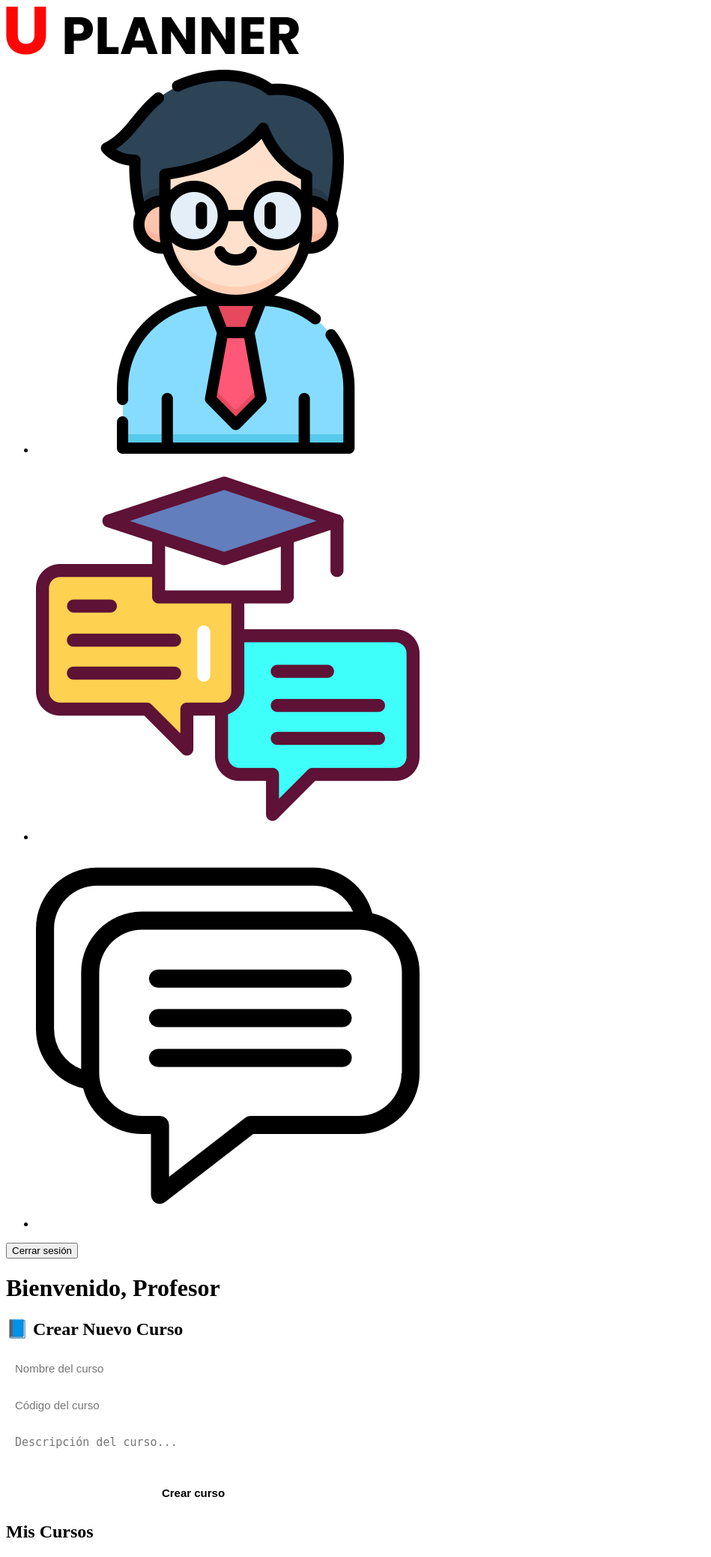
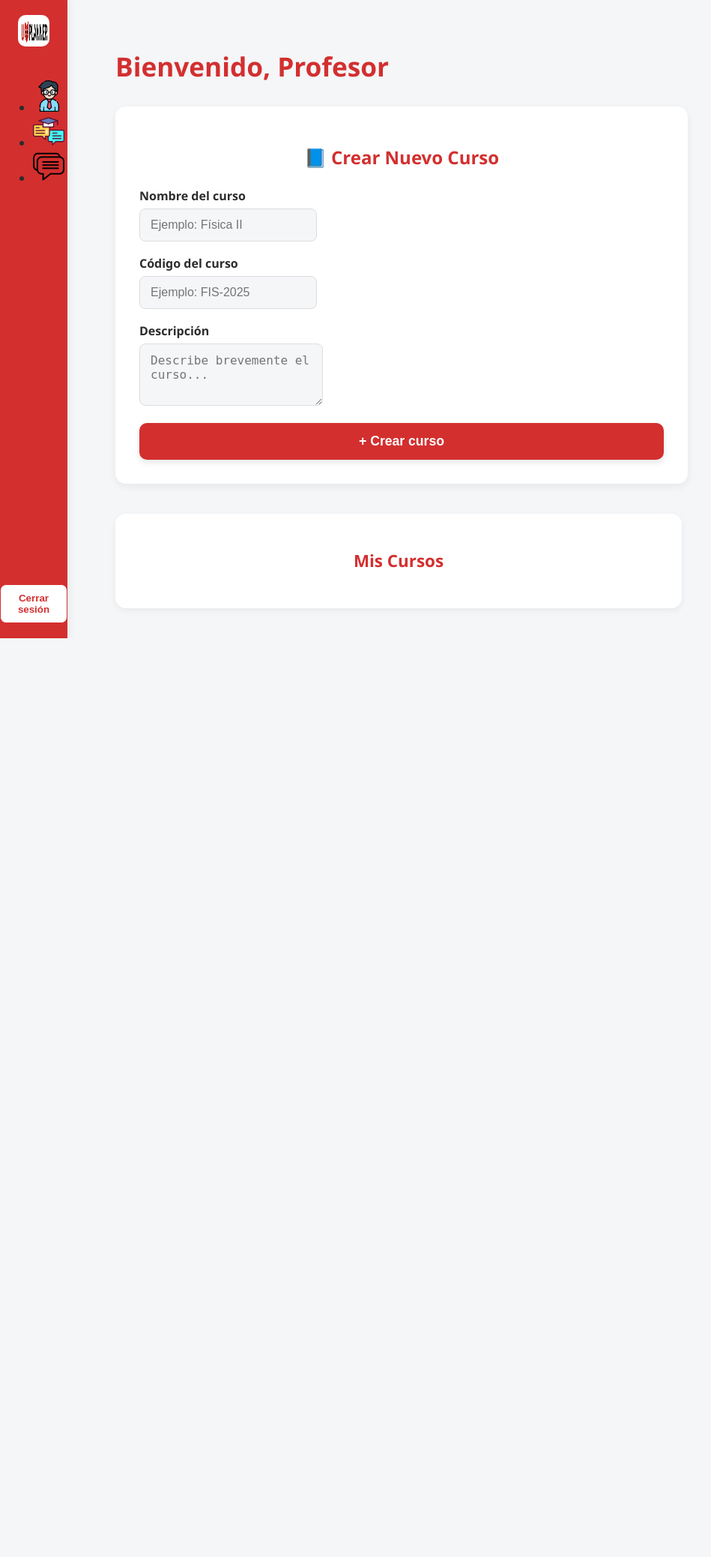
Before and after one commit to juanjosek301-dot/planner-universitario-juancano, a Flask app: page /profesor in a window 1280 px wide. Shown: the whole page at 75% size, without its empty margins (0-949 px from the left). After the commit the page ends 851 px from the top, so only its background shows below. Run offline with Flask 3, Linux system fonts and the light colour scheme.

Commit message:
creacion curso parte de profesor

```diff
--- a/Backend/controller/usuario_controller.py
+++ b/Backend/controller/usuario_controller.py
@@ -57,10 +57,10 @@ class ControladorUsuarios:
         conn = ControladorUsuarios.obtener_conexion()
         cursor = conn.cursor()
         try:
-            cursor.execute("SELECT nombre, correo, clave, rol FROM usuarios WHERE correo = %s", (correo,))
+            cursor.execute("SELECT id, nombre, correo, clave, rol FROM usuarios WHERE correo = %s", (correo,))
             row = cursor.fetchone()
             if row:
-                return Usuario(nombre=row[0], correo=row[1], clave=row[2], rol=row[3])
+                return Usuario(id= row[0], nombre=row[1], correo=row[2], clave=row[3], rol=row[4])
             return None
         finally:
             cursor.close()
--- a/Backend/model/Curso.py
+++ b/Backend/model/Curso.py
@@ -1,7 +1,6 @@
 class Curso:
-    def __init__(self, id=None, nombre=None, descripcion=None, codigo=None, id_profesor=None):
-        self.id = id
+    def __init__(self, nombre, codigo, descripcion, id_profesor):
         self.nombre = nombre
+        self.codigo = codigo
         self.descripcion = descripcion
-        self.codigo = codigo
         self.id_profesor = id_profesor
--- a/Backend/model/Usuario.py
+++ b/Backend/model/Usuario.py
@@ -1,5 +1,6 @@
 class Usuario:
-    def __init__(self, nombre, correo, clave, rol):
+    def __init__(self, nombre, correo, clave, rol, id=None):
+        self.id = id
         self.nombre = nombre
         self.correo = correo
         self.clave = clave
--- a/Backend/routes/usuario_routes.py
+++ b/Backend/routes/usuario_routes.py
@@ -47,7 +47,8 @@ def login_usuario():
         return jsonify({
             'mensaje': 'Inicio de sesión exitoso',
             'rol': usuario.rol,
-            'nombre': usuario.nombre
+            'nombre': usuario.nombre,
+            "id_usuario": usuario.id
         }), 200
     else:
         return jsonify({'error': 'Correo o clave incorrectos'}), 401
--- a/Fronted/src/css/vista_profesor.css
+++ b/Fronted/src/css/vista_profesor.css
@@ -1,35 +1,208 @@
-/* Crear Curso */
-.crear-curso form {
+:root {
+  --rojo: #d32f2f;
+  --rojo-oscuro: #b71c1c;
+  --blanco: #ffffff;
+  --gris-claro: #f4f6f8;
+  --gris-medio: #e0e0e0;
+  --texto: #2c2c2c;
+  --sombra: rgba(0, 0, 0, 0.06);
+  --borde: #dddddd;
+  --transicion: 0.25s ease;
+}
+
+body {
+  font-family: 'Segoe UI', sans-serif;
+  background-color: var(--gris-claro);
+  color: var(--texto);
+  margin: 0;
+  display: flex;
+  height: 100vh;
+  overflow: hidden;
+}
+
+/* === SIDEBAR === */
+.sidebar {
+  width: 90px;
+  background-color: var(--rojo);
   display: flex;
   flex-direction: column;
-  gap: 12px;
-  width: 100%;
-  max-width: 500px;
+  align-items: center;
+  padding: 20px 0;
+  gap: 24px;
+  box-shadow: 3px 0 10px var(--sombra);
 }
 
-.crear-curso input,
-.crear-curso textarea {
-  padding: 10px 12px;
-  border: 1.5px solid var(--rojo-claro);
-  border-radius: 8px;
-  font-size: 15px;
-  width: 100%;
-  resize: none;
+.sidebar img {
+  width: 42px;
+  height: 42px;
+  border-radius: 10px;
+  transition: transform var(--transicion);
 }
 
-#btn-crear-curso {
-  background: linear-gradient(90deg, var(--rojo-institucional), var(--rojo-claro));
+.sidebar img:hover {
+  transform: scale(1.1);
+}
+
+.sidebar button {
+  margin-top: auto;
+  background-color: var(--blanco);
+  color: var(--rojo);
+  border: 1px solid var(--rojo);
+  padding: 10px 16px;
+  border-radius: 8px;
+  font-weight: 600;
+  cursor: pointer;
+  transition: var(--transicion);
+}
+
+.sidebar button:hover {
+  background-color: var(--rojo-oscuro);
+  color: var(--blanco);
+}
+
+/* === MAIN CONTENT === */
+.main-content {
+  flex: 1;
+  padding: 40px 5vw;
+  overflow-y: auto;
+}
+
+.main-header h1 {
+  color: var(--rojo);
+  font-size: 2.2rem;
+  margin-bottom: 30px;
+}
+
+/* === FORMULARIO CREAR CURSO === */
+.crear-curso {
+  background-color: var(--blanco);
+  padding: 32px;
+  border-radius: 14px;
+  box-shadow: 0 4px 12px var(--sombra);
+  max-width: 700px;
+  margin-bottom: 40px;
+}
+
+.crear-curso h2 {
+  color: var(--rojo);
+  margin-bottom: 24px;
+  text-align: center;
+  font-size: 1.5rem;
+}
+
+.form-curso {
+  display: flex;
+  flex-direction: column;
+  gap: 18px;
+}
+
+.form-group label {
+  font-weight: 600;
+  margin-bottom: 6px;
+  display: block;
+}
+
+.form-group input,
+.form-group textarea {
+  border: 1px solid var(--borde);
+  border-radius: 8px;
+  padding: 12px 14px;
+  font-size: 1rem;
+  background-color: var(--gris-claro);
+  transition: var(--transicion);
+}
+
+.form-group input:focus,
+.form-group textarea:focus {
+  border-color: var(--rojo);
+  box-shadow: 0 0 6px rgba(211, 47, 47, 0.25);
+  background-color: var(--blanco);
+  outline: none;
+}
+
+.btn-crear {
+  background-color: var(--rojo);
   color: var(--blanco);
   border: none;
-  padding: 10px;
-  border-radius: 8px;
+  padding: 14px;
+  border-radius: 10px;
+  font-size: 1.1rem;
+  font-weight: 600;
   cursor: pointer;
-  font-weight: bold;
-  font-size: 15px;
-  transition: background 0.2s, transform 0.1s;
+  transition: var(--transicion);
+  box-shadow: 0 4px 8px rgba(0,0,0,0.1);
 }
 
-#btn-crear-curso:hover {
-  background: linear-gradient(90deg, var(--rojo-claro), var(--rojo-institucional));
-  transform: translateY(-2px) scale(1.04);
+.btn-crear:hover {
+  background-color: var(--rojo-oscuro);
+  transform: translateY(-2px);
+  box-shadow: 0 6px 12px rgba(0,0,0,0.15);
 }
+
+/* === LISTA DE CURSOS === */
+.mis-cursos {
+  background-color: var(--blanco);
+  padding: 28px;
+  border-radius: 14px;
+  box-shadow: 0 3px 10px var(--sombra);
+  max-width: 700px;
+}
+
+.mis-cursos h2 {
+  color: var(--rojo);
+  text-align: center;
+  margin-bottom: 20px;
+  font-size: 1.4rem;
+}
+
+.curso-item {
+  background-color: #fff5f5;
+  border-left: 4px solid var(--rojo);
+  padding: 16px;
+  border-radius: 10px;
+  margin-bottom: 14px;
+  transition: var(--transicion);
+}
+
+.curso-item:hover {
+  background-color: #ffeaea;
+  transform: scale(1.01);
+}
+
+/* === RESPONSIVO === */
+@media (max-width: 768px) {
+  .main-content {
+    padding: 20px;
+  }
+
+  .crear-curso,
+  .mis-cursos {
+    max-width: 100%;
+    padding: 20px;
+    border-radius: 10px;
+  }
+
+  .form-group input,
+  .form-group textarea {
+    font-size: 0.95rem;
+  }
+
+  .btn-crear {
+    font-size: 1rem;
+    padding: 12px;
+  }
+
+  .sidebar {
+    width: 70px;
+    gap: 16px;
+  }
+
+  .sidebar img {
+    width: 36px;
+    height: 36px;
+  }
+
+  .main-header h1 {
+    font-size: 1.6rem;
+  }
+}
--- a/Fronted/src/templates/vista_profesor.html
+++ b/Fronted/src/templates/vista_profesor.html
@@ -4,18 +4,16 @@
   <meta charset="UTF-8" />
   <meta name="viewport" content="width=device-width, initial-scale=1.0" />
   <title>UPlanner - Vista Profesor</title>
-  <link rel="stylesheet" href="../css/vista_profesor.css"/>
 
-
-  <!-- ✅ Carga de CSS correcta -->
+  <!-- ✅ CSS -->
   <link rel="stylesheet" href="{{ url_for('static', filename='css/vista_profesor.css') }}" />
 </head>
 <body>
 
-  <!-- 🔹 Sidebar institucional -->
+  <!-- 🔹 Sidebar -->
   <aside class="sidebar">
     <div class="logo">
-      <img src="{{ url_for('static', filename='public/images/U PLANNER .png') }}" alt="Logo UPlanner" />
+      <img src="{{ url_for('static', filename='public/images/Uplannner.png') }}" alt="Logo UPlanner" />
     </div>
     <nav>
       <ul>
@@ -36,11 +34,23 @@
     <!-- 📚 Crear Curso -->
     <section class="crear-curso">
       <h2>📘 Crear Nuevo Curso</h2>
-      <form id="form-curso">
-        <input type="text" id="nombre" placeholder="Nombre del curso" required />
-        <input type="text" id="codigo" placeholder="Código del curso" required />
-        <textarea id="descripcion" placeholder="Descripción del curso..."></textarea>
-        <button type="submit" id="btn-crear-curso">Crear curso</button>
+      <form id="form-curso" class="form-curso">
+        <div class="form-group">
+          <label for="nombre">Nombre del curso</label>
+          <input type="text" id="nombre" placeholder="Ejemplo: Física II" required />
+        </div>
+
+        <div class="form-group">
+          <label for="codigo">Código del curso</label>
+          <input type="text" id="codigo" placeholder="Ejemplo: FIS-2025" required />
+        </div>
+
+        <div class="form-group">
+          <label for="descripcion">Descripción</label>
+          <textarea id="descripcion" placeholder="Describe brevemente el curso..." rows="3"></textarea>
+        </div>
+
+        <button type="submit" id="btn-crear-curso" class="btn-crear">+ Crear curso</button>
       </form>
     </section>
 
@@ -49,6 +59,7 @@
       <h2>Mis Cursos</h2>
       <ul id="lista-cursos"></ul>
     </section>
+  </main>
 
   </main>
 
@@ -59,11 +70,21 @@
     form.addEventListener("submit", async (e) => {
       e.preventDefault();
 
+      // 🧠 Recuperar el id del profesor del localStorage
+      const id_profesor = parseInt(localStorage.getItem("id_profesor"));
+      console.log("🧠 ID del profesor:", id_profesor);
+
+      if (!id_profesor) {
+        alert("❌ Error: No se encontró el ID del profesor. Inicia sesión nuevamente.");
+        window.location.href = "/";
+        return;
+      }
+
       const curso = {
         nombre: document.getElementById("nombre").value,
         codigo: document.getElementById("codigo").value,
         descripcion: document.getElementById("descripcion").value,
-          id_profesor: 1
+        id_profesor: parseInt(id_profesor)
       };
 
       try {
```
Also changed, not shown: Backend/controller/curso_controller.py (+6 -6 lines), Backend/routes/curso_routes.py (+28 -24 lines), Fronted/src/templates/Home.html (+4 -7 lines). Lines whose indentation alone changed are shown as unchanged.
